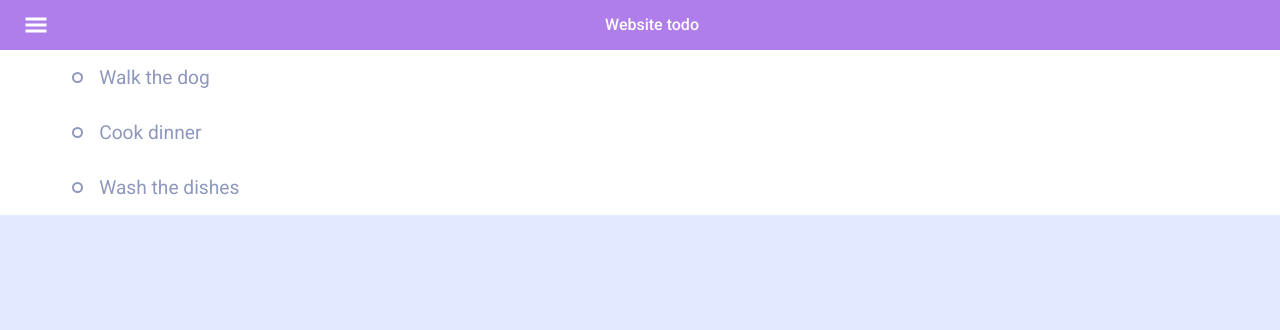
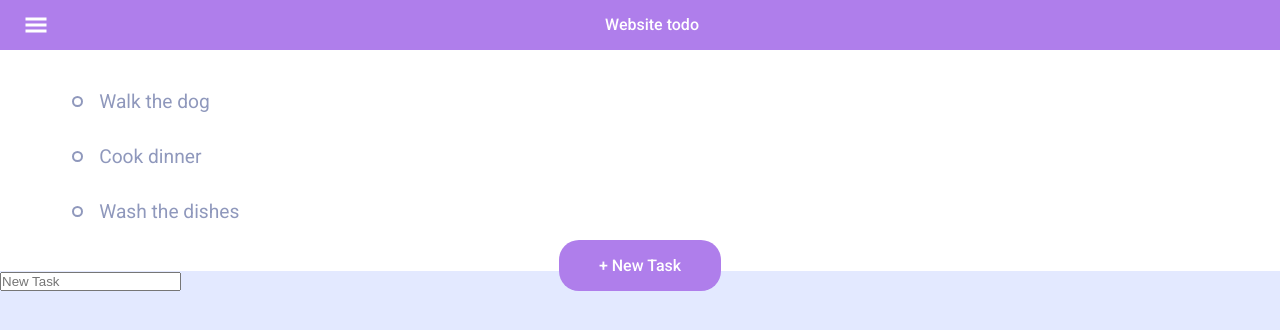
Before and after one commit to Gabe0214/typescript-todo, a React (Create React App) app: page / in a window 1280 px wide. Shown: the top 330 px of the page. Built offline with nearby package versions, Linux system fonts and the light colour scheme.

Commit message:
took me a while but got most of the styling and functionality running.

```diff
--- a/src/components/Main/Main.module.css
+++ b/src/components/Main/Main.module.css
@@ -1,11 +1,36 @@
 .main-view {
 	background-color: #fff;
+	position: relative;
 }
 
 .main-view .inner-content {
 	margin: 0 1.5rem;
-	padding: 0 1.5rem;
+	padding: 1.5rem 1.5rem 2rem 1.5rem;
 }
 
-/* .main-view .inner-content ul {
-} */
+.btn-container {
+	position: absolute;
+	bottom: -20px;
+	left: 0;
+	display: flex;
+	flex-direction: row;
+	justify-content: center;
+	width: 100%;
+}
+
+.btn-container .btn {
+	padding: 1rem 2.5rem;
+	border-radius: 20px;
+	background-color: #af7eeb;
+	color: #fff;
+	font-family: 'Roboto', sans-serif;
+	font-weight: 500;
+	border: none;
+	font-size: 1rem;
+	cursor: pointer;
+}
+
+.btn-container .btn:hover {
+	background-color: #8962b9;
+	transition: background-color 0.6s ease;
+}
--- a/src/components/Main/Main.tsx
+++ b/src/components/Main/Main.tsx
@@ -11,6 +11,7 @@ export type TodoType = {
 
 const Main: React.FC = () => {
 	const [ todos, setTodos ] = useState<TodoType[]>(allTask);
+	const [ input, setInput ] = useState({ show: false, text: '' });
 
 	const markCompleted = (todo: TodoType) => {
 		const newTodos = todos.filter((item) => {
@@ -28,8 +29,15 @@ const Main: React.FC = () => {
 		setTodos(removedTodo);
 	};
 
-	console.log(todos);
+	const handleChange = (e: React.ChangeEvent<HTMLInputElement>) => {
+		const { name, value } = e.target;
+
+		setInput({ ...input, [name]: value });
+	};
+
+	console.log(input.text);
 	return (
+		<React.Fragment>
 			<div className={styles['main-view']}>
 				<div className='inner-content'>
 					<ul className={styles['inner-content']}>
@@ -37,8 +45,15 @@ const Main: React.FC = () => {
 							<List todo={item} completed={() => markCompleted(item)} key={item.id} remove={() => remove(item.id)} />
 						))}
 					</ul>
+					<div className={styles['btn-container']}>
+						<button className={styles['btn']}>+ New Task</button>
 					</div>
 				</div>
+			</div>
+			<div className={styles['input-container']}>
+				<input type='text' name='text' placeholder={'New Task'} value={input.text} onChange={handleChange} />
+			</div>
+		</React.Fragment>
 	);
 };
 
```
Lines whose indentation alone changed are shown as unchanged.
